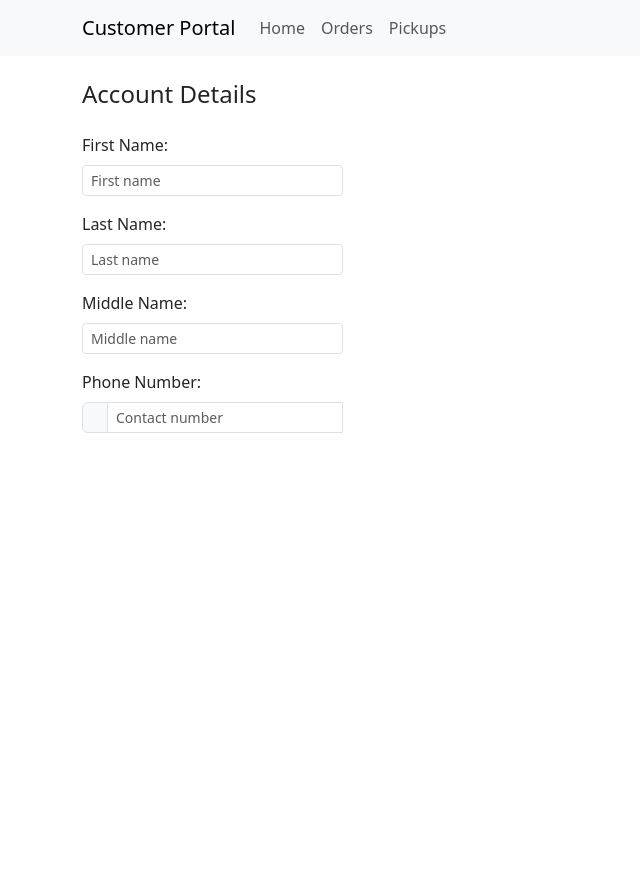
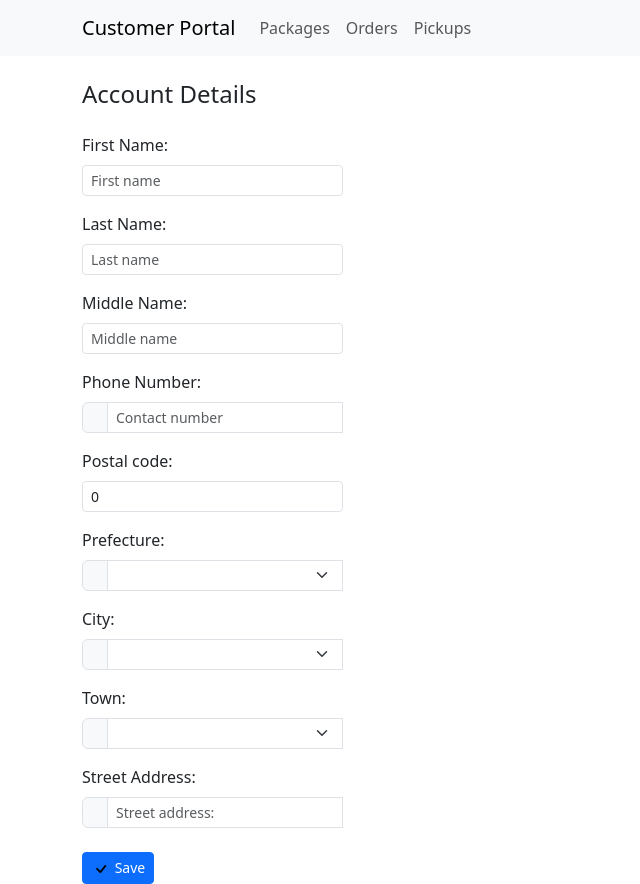
Before and after one commit to jldelacruz/chenvel-agent, a React (Vite) app: page /account in a window 1280 px wide. Shown: the whole page, without its empty margins (0-640 px from the left). Before the commit the page ends 800 px from the top, so only its background shows below. Built offline with nearby package versions, Linux system fonts and the light colour scheme.

Commit message:
finish account

```diff
--- a/src/api/constants/index.js
+++ b/src/api/constants/index.js
@@ -72,3 +72,19 @@ export const samplePickups = [
 		postalCode: '1244'
 	}
 ];
+
+
+export const samplePrefectures = [
+	{ text: 'Pref 1', value: 1 },
+	{ text: 'Pref 2', value: 2 }
+];
+
+export const sampleCities = [
+	{ text: 'City 1', value: 1 },
+	{ text: 'City 2', value: 2 }
+];
+
+export const sampleTowns = [
+	{ text: 'Town 1', value: 1 },
+	{ text: 'Town 2', value: 2 }
+];
--- a/src/components/FormModal.jsx
+++ b/src/components/FormModal.jsx
@@ -1,4 +1,5 @@
 import { Modal, Button } from 'react-bootstrap';
+import { Check, XCircle } from 'react-bootstrap-icons';
 
 const FormModal = ({show, size, handleClose, handleSubmit, title, children}) => {
     return (
@@ -9,10 +10,10 @@ const FormModal = ({show, size, handleClose, handleSubmit, title, children}) =>
             <Modal.Body>{children}</Modal.Body>
             <Modal.Footer>
                 <Button type='button' variant="primary" size="sm" onClick={handleSubmit}>
-                Save
+                <Check size={20} /> Save
                 </Button>
                 <Button variant="secondary" size="sm" onClick={handleClose}>
-                Cancel
+                <XCircle size={17} /> Cancel
                 </Button>
             </Modal.Footer>
         </Modal>
--- a/src/components/FormSelect.jsx
+++ b/src/components/FormSelect.jsx
@@ -1,9 +1,11 @@
-import { Form, Col } from "react-bootstrap";
+import { Form, Col, InputGroup } from "react-bootstrap";
 
-const FormSelect = ({label, value, name, onChange, size, list, isInvalid, error, addlProps}) => {
+const FormSelect = ({label, value, name, onChange, size, list, isInvalid, error, addlProps, icon}) => {
     return (
         <Form.Group as={Col} {...addlProps}>
             <Form.Label size='sm'>{label}</Form.Label>
+            <InputGroup>
+                { icon ? <InputGroup.Text>{icon}</InputGroup.Text> : null }
                 <Form.Select name={name} size={size} isInvalid={isInvalid} value={value} onChange={onChange}>
                     <option key={0} value=''></option>
                     {list.map((l) => {
@@ -13,6 +15,7 @@ const FormSelect = ({label, value, name, onChange, size, list, isInvalid, error,
                 <Form.Control.Feedback type="invalid">
                     {error}
                 </Form.Control.Feedback>
+            </InputGroup>
         </Form.Group>
     );
 }
--- a/src/models/account.js
+++ b/src/models/account.js
@@ -8,7 +8,8 @@ export const account = {
     postalCode: 0,
     prefecture: 0,
     city: 0,
-    town: 0
+    town: 0,
+    streetAddress: ''
 }
 
 export const accountValidation = yup.object().shape({
--- a/src/pages/Layout.jsx
+++ b/src/pages/Layout.jsx
@@ -4,7 +4,6 @@ import { LinkContainer } from 'react-router-bootstrap';
 import Container from 'react-bootstrap/Container';
 import Nav from 'react-bootstrap/Nav';
 import Navbar from 'react-bootstrap/Navbar';
-import NavDropdown from 'react-bootstrap/NavDropdown';
 
 function Layout() {
   return (
@@ -16,7 +15,7 @@ function Layout() {
           <Navbar.Collapse id="basic-navbar-nav">
             <Nav className="me-auto">
               <LinkContainer to='/'>
-                <Nav.Link>Home</Nav.Link>
+                <Nav.Link>Packages</Nav.Link>
               </LinkContainer>
               <LinkContainer to='/orders'>
                 <Nav.Link>Orders</Nav.Link>
--- a/src/pages/account/index.jsx
+++ b/src/pages/account/index.jsx
@@ -1,19 +1,19 @@
 import * as formik from 'formik';
 
 import { account, accountValidation } from '../../models/account';
-import { Check, Envelope, Lock, Person, Phone } from 'react-bootstrap-icons';
+import { sampleCities, samplePrefectures, sampleTowns } from '../../api/constants';
+import { Check, GeoAlt, Phone, Signpost } from 'react-bootstrap-icons';
 
 import {
     Form,
     Button,
-    Container,
     Row,
     Col,
     InputGroup,
-    Alert
 } from 'react-bootstrap';
 
 import FormControl from '../../components/FormControl';
+import FormSelect from '../../components/FormSelect';
 
 const Account = () => {
     const { Formik, useFormik } = formik;
@@ -43,7 +43,7 @@ const Account = () => {
             <Row>
                 <Col md={4} lg={3}>
                     <Formik>
-                        <Form noValidate>
+                        <Form noValidate onSubmit={handleSubmit}>
                             <FormControl
                                 label='First Name:'
                                 placeholder='First name'
@@ -87,7 +87,7 @@ const Account = () => {
                                     <Form.Control
                                         required
                                         size='sm'
-                                        type="text"
+                                        type="number"
                                         placeholder="Contact number"
                                         name="contactNumber"
                                         value={values.contactNumber}
@@ -97,6 +97,76 @@ const Account = () => {
                                     <Form.Control.Feedback type="invalid">{errors.contactNumber}</Form.Control.Feedback>
                                 </InputGroup>
                             </Form.Group>
+                            <FormControl
+                                label='Postal code:'
+                                placeholder='Postal code'
+                                type="text"
+                                size='sm'
+                                name="postalCode"
+                                value={values.postalCode}
+                                onChange={handleChange}
+                                isInvalid={touched.postalCode && errors.postalCode}
+                                error={errors.postalCode}
+                                addlProps={{className: 'mb-3'}}
+                            />
+                            <FormSelect
+                                name='prefecture'
+                                label='Prefecture:'
+                                value={values.prefecture}
+                                onChange={handleChange}
+                                size='sm'
+                                list={samplePrefectures}
+                                isInvalid={touched.prefecture && errors.prefecture}
+                                error={errors.prefecture}
+                                addlProps={{className: 'mb-3'}}
+                                icon={<GeoAlt />}
+                            />
+                            <FormSelect
+                                name='city'
+                                label='City:'
+                                value={values.city}
+                                onChange={handleChange}
+                                size='sm'
+                                list={sampleCities}
+                                isInvalid={touched.city && errors.city}
+                                error={errors.city}
+                                addlProps={{className: 'mb-3'}}
+                                icon={<GeoAlt />}
+                            />
+                            <FormSelect
+                                name='town'
+                                label='Town:'
+                                value={values.town}
+                                onChange={handleChange}
+                                size='sm'
+                                list={sampleTowns}
+                                isInvalid={touched.town && errors.town}
+                                error={errors.town}
+                                addlProps={{className: 'mb-3'}}
+                                icon={<GeoAlt />}
+                            />
+
+                            <Form.Group controlId="formAddress" className="mb-4">
+                                <Form.Label>Street Address:</Form.Label>
+                                <InputGroup>
+                                    <InputGroup.Text><Signpost /></InputGroup.Text>
+                                    <Form.Control
+                                        required
+                                        size='sm'
+                                        type="text"
+                                        placeholder="Street address:"
+                                        name="streetAddress"
+                                        value={values.streetAddress}
+                                        isInvalid={touched.streetAddress && errors.streetAddress}
+                                        onChange={handleChange}
+                                    />
+                                    <Form.Control.Feedback type="invalid">{errors.streetAddress}</Form.Control.Feedback>
+                                </InputGroup>
+                            </Form.Group>
+
+                            <Button type='submit' size='sm'>
+                                <Check size={20} /> Save
+                            </Button>
                         </Form>
                     </Formik>
                 </Col>
--- a/src/pages/home/index.jsx
+++ b/src/pages/home/index.jsx
@@ -1,5 +1,5 @@
 const Home = () => {
-  return <h1>Home</h1>;
+  return <h4>Packages</h4>;
 };
 
 export default Home;
```
Lines whose indentation alone changed are shown as unchanged.
